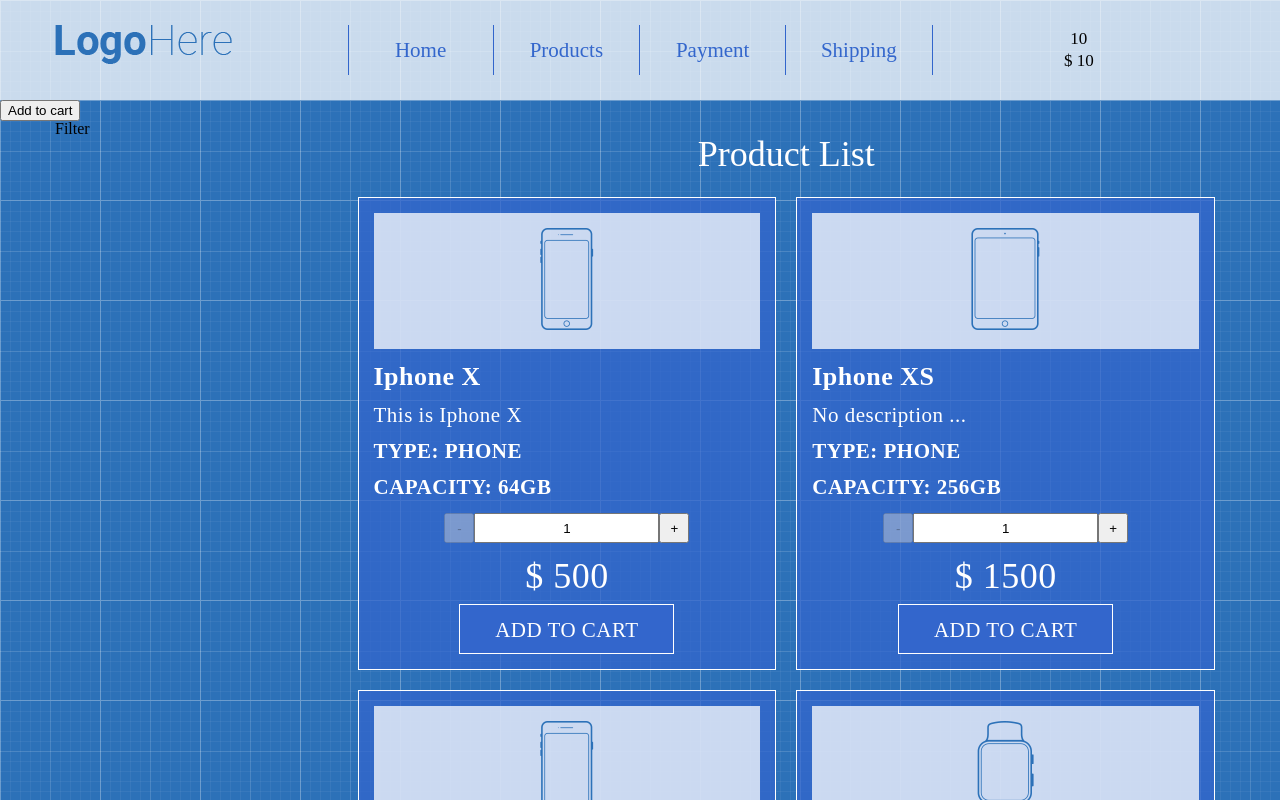
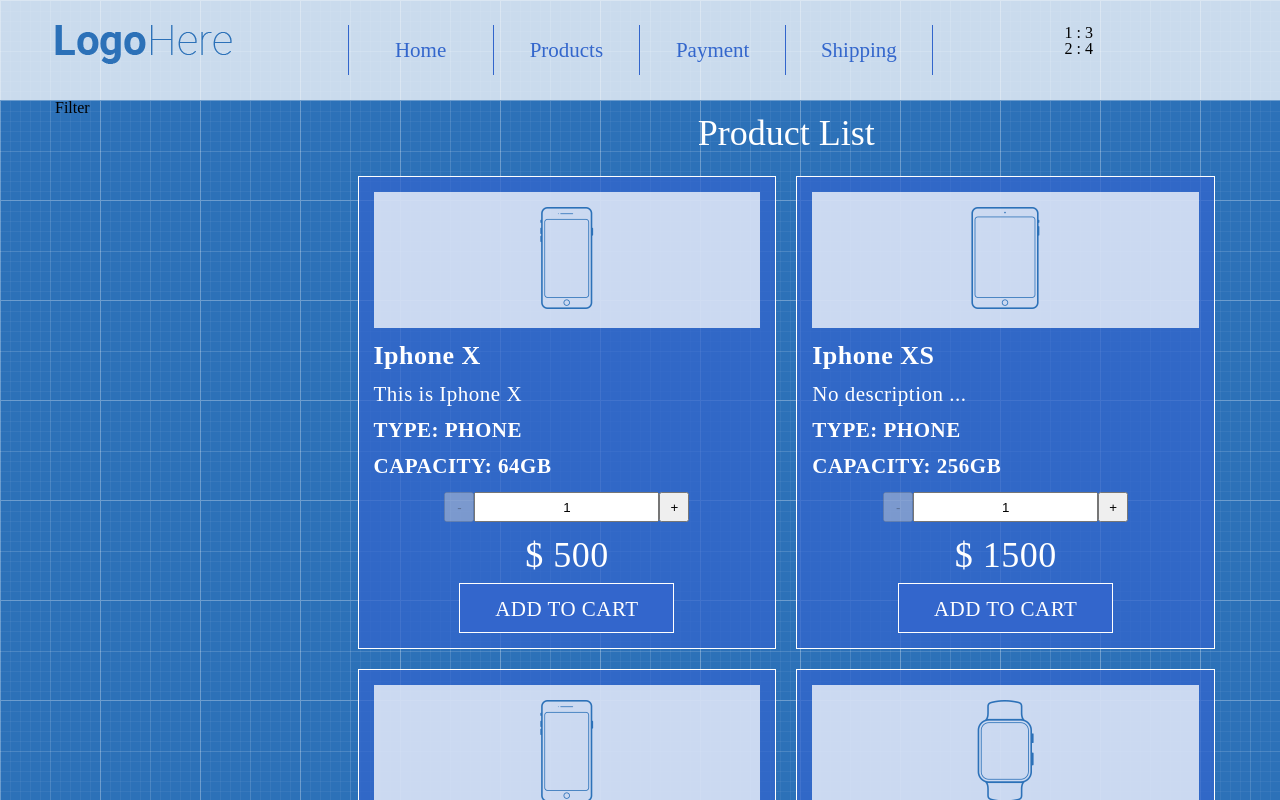
Before and after one commit to tarassh03/shop-project, a React (Create React App) app: page / in a window 1280 px wide. Shown: the top 800 px of the page. Built offline with nearby package versions, Linux system fonts and the light colour scheme.

Commit message:
добавили productInCart

```diff
--- a/src/App/App.js
+++ b/src/App/App.js
@@ -12,18 +12,18 @@
 
 
     state = {
-      cartData:{
-        count:10,
-        price:10,
+       productInCart: {
+        1:3,
+        2:4,
       }
     }
 
-    addProductToCart (count,price) {
+    addProductToCart = (count,price) => {
       this.setState((prevState) => ({
-        cartData:{
-          count: prevState.cartData.count + count,
-          price: prevState.cartData.price + (count * price),
-        }
+        // cartData:{
+        //   count: prevState.cartData.count + count,
+        //   price: prevState.cartData.price + (count * price),
+        // }
 
       }))
     }
@@ -33,12 +33,11 @@
       return (
         <>
             <Header
-              cartData={this.state.cartData}
+              productInCart={this.state.productInCart}
             />
-            <button
-            onClick={() => this.addProductToCart(1,1000)}
-            >Add to cart</button>
-            <Main/>
+             <Main
+              addProductToCart={this.addProductToCart}
+             />
             <Footer/>
         </>
      )
--- a/src/App/Header/Cart/Cart.js
+++ b/src/App/Header/Cart/Cart.js
@@ -3,14 +3,16 @@
 import './cart.css'
 
 const Cart = ({
-    count,
-    price,
+    productInCart,
 }) => {
     return (
         <>
                 <div className="cart text-center">
-                    <div className="products-count">{price}</div>
-                    <div className="products-price">$ {count}</div>
+                {
+                    Object.keys(productInCart).map((id) =>
+                        <div key={id}>{id} : {productInCart[id]}</div>
+                    )
+                }
                 </div>
 
         </>
--- a/src/App/Header/Header.js
+++ b/src/App/Header/Header.js
@@ -9,7 +9,7 @@
 import Cart from './Cart/Cart'
 
     const Header = ({
-        cartData
+        productInCart
     }) => {
 
             return (
@@ -29,8 +29,7 @@
                                 <div className="col-lg-3">
 
                                     <Cart
-                                    count={cartData.count}
-                                    price={cartData.price}
+                                    productInCart={productInCart}
                                     />
                                 </div>
                             </div>
--- a/src/App/Main/Main.js
+++ b/src/App/Main/Main.js
@@ -1,7 +1,9 @@
 import React from 'react'
 import ProductList from './Products/ProductList'
 
-const Main = () => {
+const Main = ({
+    addProductToCart,
+}) => {
     return (
         <>
 
@@ -13,7 +15,7 @@
                         </div>
                         <div className="col-lg-9">
                             <ProductList/>
-
+                            addProductToCart={addProductToCart}
                         </div>
 
                     </div>
--- a/src/App/Main/Products/ProductList.js
+++ b/src/App/Main/Products/ProductList.js
@@ -2,7 +2,9 @@
 import ProductListItem from './ProductListItem'
 import products from './products'
 
-const ProductList = ()  =>  {
+const ProductList = ({
+    addProductToCart,
+})  =>  {
 
     return (
             <>
@@ -28,6 +30,7 @@
                             capacity={capacity}
                             price={price}
                             image={image}
+                            addProductToCart={addProductToCart}
                             />
                         </div>
                         ))
--- a/src/App/Main/Products/ProductListItem.js
+++ b/src/App/Main/Products/ProductListItem.js
@@ -35,6 +35,7 @@
                 capacity,
                 price,
                 image,
+                addProductToCart,
 
             } = this.props;
 
@@ -60,7 +61,9 @@
                         >+</button>
                     </div>
                     <div className="product-price">$ {price}</div>
-                    <div className="btn-add-to-cart">Add to cart</div>
+                    <div className="btn-add-to-cart"
+                        onClick={() => addProductToCart(this.state.productCount,price)}
+                    >Add to cart</div>
 
                 </div>
 
```
Also changed, not shown: 1 other file (tests, documents, lock files or other folders).
